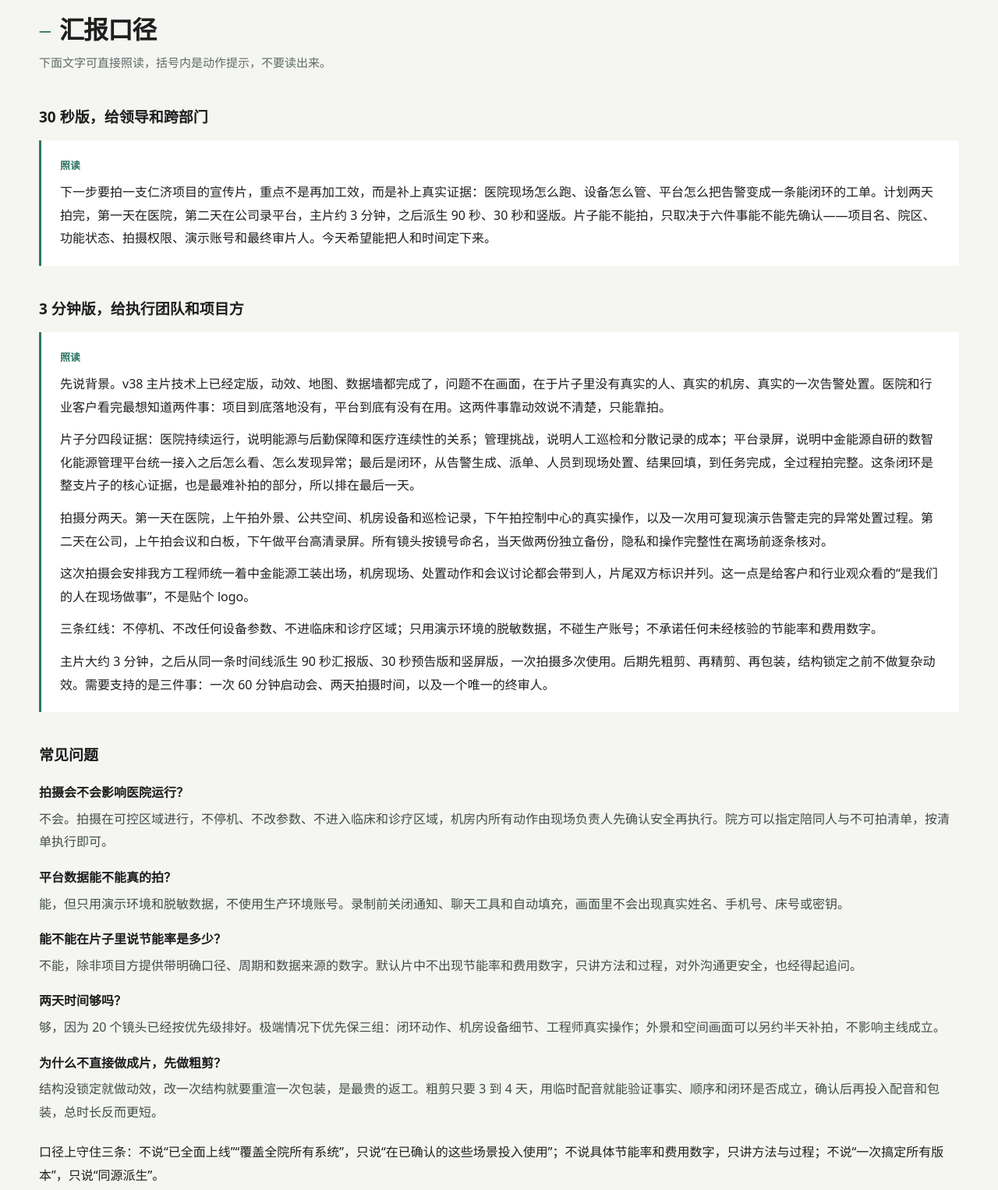
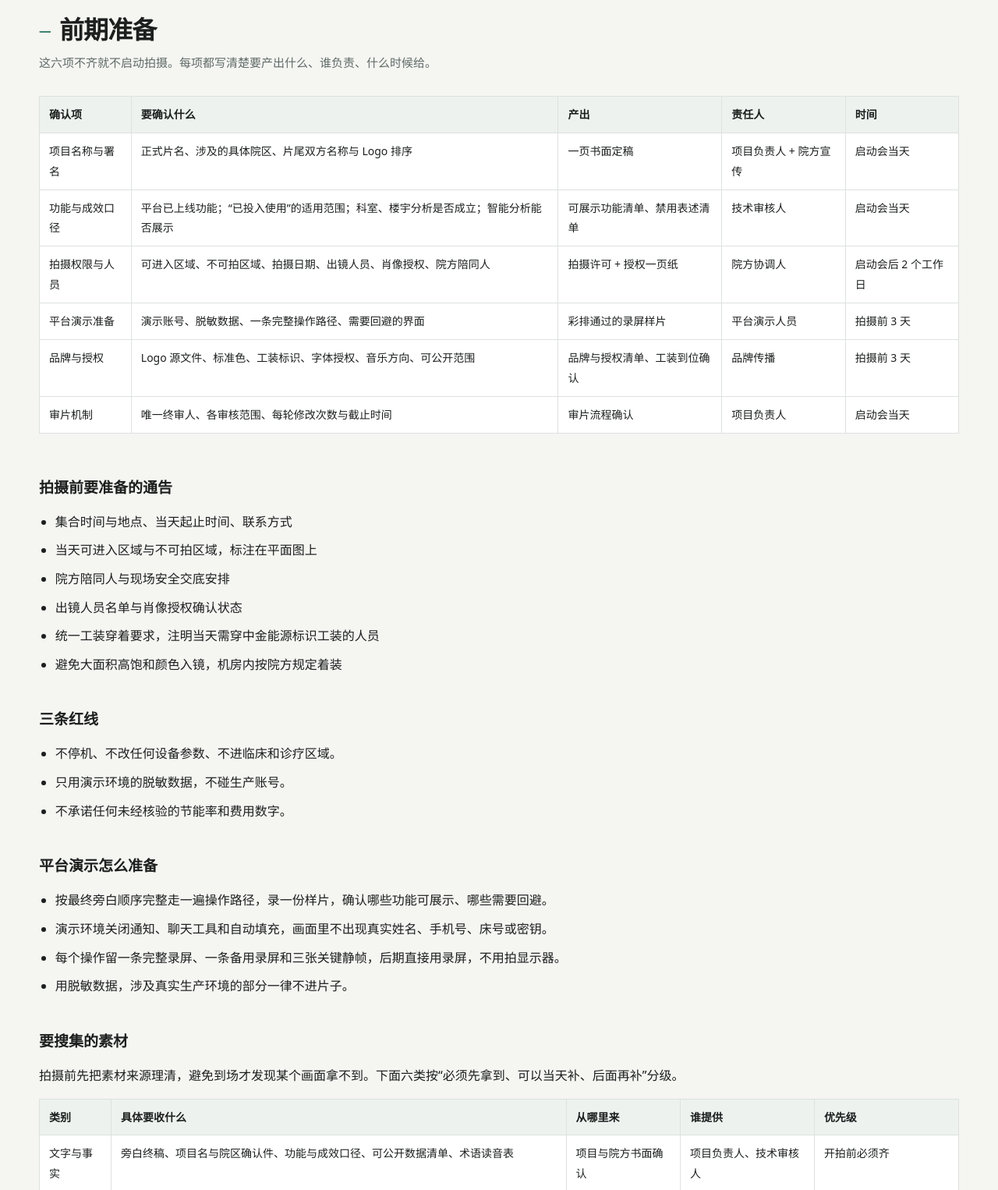
Before and after one commit to tangshengxuan1203-art/zhongjin-energy-ip, a plain HTML site: page renji-shooting-plan.html in a window 1280 px wide. Shown: the part 880-2406 px from the top of the page at 78% size. Drawn offline with Linux system fonts and the light colour scheme.

Commit message:
Remove briefing script section from Renji plan

```diff
--- a/renji-shooting-plan.html
+++ b/renji-shooting-plan.html
@@ -3,7 +3,7 @@
 <head>
   <meta charset="utf-8">
   <meta name="viewport" content="width=device-width, initial-scale=1">
-  <meta name="description" content="仁济医院能源数智化项目宣传片的拍摄方案：结论与决策、汇报口径、前期准备、设备与品牌露出、脚本与旁白、后期剪辑与效果、技术路线与工具、时间安排。">
+  <meta name="description" content="仁济医院能源数智化项目宣传片的拍摄方案：结论与决策、前期准备与素材清单、设备与品牌露出、脚本与旁白、后期剪辑与效果、技术路线与工具、时间安排。">
   <link rel="icon" href="data:,">
   <title>仁济项目宣传片拍摄方案</title>
   <style>
@@ -136,14 +136,6 @@
     th { background: #edf2ef; font-weight: 700; }
     .table-wrap { width: 100%; overflow-x: auto; }
     .tight td, .tight th { padding: 10px 12px; font-size: 14px; }
-    .script { padding: 20px 24px; border-left: 3px solid var(--green); background: var(--card); }
-    .script + .script { margin-top: 16px; }
-    .script p { margin: 0 0 12px; }
-    .script p:last-child { margin-bottom: 0; }
-    .script .label { display: block; margin-bottom: 8px; color: var(--green); font-size: 13px; font-weight: 700; }
-    .qa { margin: 0; }
-    .qa dt { margin-top: 16px; font-weight: 700; }
-    .qa dd { margin: 4px 0 0; color: #414c48; }
     .voice { display: grid; grid-template-columns: 110px 1fr; gap: 18px; padding: 12px 0; border-top: 1px solid var(--line); }
     .voice time { color: var(--green); font-weight: 700; font-size: 14.5px; }
     .voice p { margin: 0; }
@@ -196,7 +188,7 @@
       section { padding: 22px 0; }
       h3 { margin: 22px 0 8px; }
       .two { grid-template-columns: 1fr; gap: 16px; }
-      .panel, .script, .shot, table { break-inside: avoid; }
+      .panel, .shot, table { break-inside: avoid; }
       .shot > div { padding: 8px 10px; }
       .shot p { font-size: 10.5pt; }
       .voice { padding: 7px 0; }
@@ -210,7 +202,6 @@
       <div class="brand">中金能源 · 仁济项目宣传片</div>
       <nav aria-label="页面导航">
         <a href="#decision">结论</a>
-        <a href="#talk">汇报口径</a>
         <a href="#prepare">前期准备</a>
         <a href="#gear">设备与品牌</a>
         <a href="#script">脚本旁白</a>
@@ -249,46 +240,9 @@
       </div>
     </div>
 
-    <section id="talk">
-      <div class="section-head">
-        <h2><span>一</span>汇报口径</h2>
-        <p>下面文字可直接照读，括号内是动作提示，不要读出来。</p>
-      </div>
-      <h3>30 秒版，给领导和跨部门</h3>
-      <div class="script">
-        <span class="label">照读</span>
-        <p>下一步要拍一支仁济项目的宣传片，重点不是再加工效，而是补上真实证据：医院现场怎么跑、设备怎么管、平台怎么把告警变成一条能闭环的工单。计划两天拍完，第一天在医院，第二天在公司录平台，主片约 3 分钟，之后派生 90 秒、30 秒和竖版。片子能不能拍，只取决于六件事能不能先确认——项目名、院区、功能状态、拍摄权限、演示账号和最终审片人。今天希望能把人和时间定下来。</p>
-      </div>
-      <h3>3 分钟版，给执行团队和项目方</h3>
-      <div class="script">
-        <span class="label">照读</span>
-        <p>先说背景。v38 主片技术上已经定版，动效、地图、数据墙都完成了，问题不在画面，在于片子里没有真实的人、真实的机房、真实的一次告警处置。医院和行业客户看完最想知道两件事：项目到底落地没有，平台到底有没有在用。这两件事靠动效说不清楚，只能靠拍。</p>
-        <p>片子分四段证据：医院持续运行，说明能源与后勤保障和医疗连续性的关系；管理挑战，说明人工巡检和分散记录的成本；平台录屏，说明中金能源自研的数智化能源管理平台统一接入之后怎么看、怎么发现异常；最后是闭环，从告警生成、派单、人员到现场处置、结果回填，到任务完成，全过程拍完整。这条闭环是整支片子的核心证据，也是最难补拍的部分，所以排在最后一天。</p>
-        <p>拍摄分两天。第一天在医院，上午拍外景、公共空间、机房设备和巡检记录，下午拍控制中心的真实操作，以及一次用可复现演示告警走完的异常处置过程。第二天在公司，上午拍会议和白板，下午做平台高清录屏。所有镜头按镜号命名，当天做两份独立备份，隐私和操作完整性在离场前逐条核对。</p>
-        <p>这次拍摄会安排我方工程师统一着中金能源工装出场，机房现场、处置动作和会议讨论都会带到人，片尾双方标识并列。这一点是给客户和行业观众看的“是我们的人在现场做事”，不是贴个 logo。</p>
-        <p>三条红线：不停机、不改任何设备参数、不进临床和诊疗区域；只用演示环境的脱敏数据，不碰生产账号；不承诺任何未经核验的节能率和费用数字。</p>
-        <p>主片大约 3 分钟，之后从同一条时间线派生 90 秒汇报版、30 秒预告版和竖屏版，一次拍摄多次使用。后期先粗剪、再精剪、再包装，结构锁定之前不做复杂动效。需要支持的是三件事：一次 60 分钟启动会、两天拍摄时间，以及一个唯一的终审人。</p>
-      </div>
-
-      <h3>常见问题</h3>
-      <dl class="qa">
-        <dt>拍摄会不会影响医院运行？</dt>
-        <dd>不会。拍摄在可控区域进行，不停机、不改参数、不进入临床和诊疗区域，机房内所有动作由现场负责人先确认安全再执行。院方可以指定陪同人与不可拍清单，按清单执行即可。</dd>
-        <dt>平台数据能不能真的拍？</dt>
-        <dd>能，但只用演示环境和脱敏数据，不使用生产环境账号。录制前关闭通知、聊天工具和自动填充，画面里不会出现真实姓名、手机号、床号或密钥。</dd>
-        <dt>能不能在片子里说节能率是多少？</dt>
-        <dd>不能，除非项目方提供带明确口径、周期和数据来源的数字。默认片中不出现节能率和费用数字，只讲方法和过程，对外沟通更安全，也经得起追问。</dd>
-        <dt>两天时间够吗？</dt>
-        <dd>够，因为 20 个镜头已经按优先级排好。极端情况下优先保三组：闭环动作、机房设备细节、工程师真实操作；外景和空间画面可以另约半天补拍，不影响主线成立。</dd>
-        <dt>为什么不直接做成片，先做粗剪？</dt>
-        <dd>结构没锁定就做动效，改一次结构就要重渲一次包装，是最贵的返工。粗剪只要 3 到 4 天，用临时配音就能验证事实、顺序和闭环是否成立，确认后再投入配音和包装，总时长反而更短。</dd>
-      </dl>
-      <p style="margin-top:22px">口径上守住三条：不说“已全面上线”“覆盖全院所有系统”，只说“在已确认的这些场景投入使用”；不说具体节能率和费用数字，只讲方法与过程；不说“一次搞定所有版本”，只说“同源派生”。</p>
-    </section>
-
     <section id="prepare">
       <div class="section-head">
-        <h2><span>二</span>前期准备</h2>
+        <h2><span>一</span>前期准备</h2>
         <p>这六项不齐就不启动拍摄。每项都写清楚要产出什么、谁负责、什么时候给。</p>
       </div>
       <div class="table-wrap">
@@ -313,6 +267,13 @@
         <li>出镜人员名单与肖像授权确认状态</li>
         <li>统一工装穿着要求，注明当天需穿中金能源标识工装的人员</li>
         <li>避免大面积高饱和颜色入镜，机房内按院方规定着装</li>
+      </ul>
+
+      <h3>三条红线</h3>
+      <ul>
+        <li>不停机、不改任何设备参数、不进临床和诊疗区域。</li>
+        <li>只用演示环境的脱敏数据，不碰生产账号。</li>
+        <li>不承诺任何未经核验的节能率和费用数字。</li>
       </ul>
 
       <h3>平台演示怎么准备</h3>
@@ -348,7 +309,7 @@
 
     <section id="gear">
       <div class="section-head">
-        <h2><span>三</span>设备准备与品牌露出</h2>
+        <h2><span>二</span>设备准备与品牌露出</h2>
         <p>器材按一套够用的标准准备，不为一次拍摄堆设备。品牌露出靠真实工装和现场标识自然带出，不靠后期贴图。</p>
       </div>
       <div class="table-wrap">
@@ -400,7 +361,7 @@
 
     <section id="script">
       <div class="section-head">
-        <h2><span>四</span>脚本与旁白</h2>
+        <h2><span>三</span>脚本与旁白</h2>
         <p>先定叙事，再定镜头，最后定旁白。这里的旁白是拍摄依据，不是最终对外文案。</p>
       </div>
       <h3>三分钟的骨架</h3>
@@ -467,7 +428,7 @@
 
     <section id="post">
       <div class="section-head">
-        <h2><span>五</span>后期剪辑与效果</h2>
+        <h2><span>四</span>后期剪辑与效果</h2>
         <p>粗剪确认叙事后再做动画和正式配音。后期不承担修复错误事实、缺失授权和不完整操作路径。</p>
       </div>
       <div class="table-wrap">
@@ -534,7 +495,7 @@
 
     <section id="route">
       <div class="section-head">
-        <h2><span>六</span>技术路线与工具</h2>
+        <h2><span>五</span>技术路线与工具</h2>
         <p>用工程化的方式做片子：事实、文案、时间线和素材清单都进版本库，画面用代码渲染，交付前有自动检查。</p>
       </div>
       <div class="pipe" aria-label="制作管线">
@@ -575,7 +536,7 @@
 
     <section id="next">
       <div class="section-head">
-        <h2><span>七</span>时间安排</h2>
+        <h2><span>六</span>时间安排</h2>
         <p>六项确认到位后，按这个顺序推进，每一步都有明确产出，不需要再开会。</p>
       </div>
       <div class="table-wrap">
```
